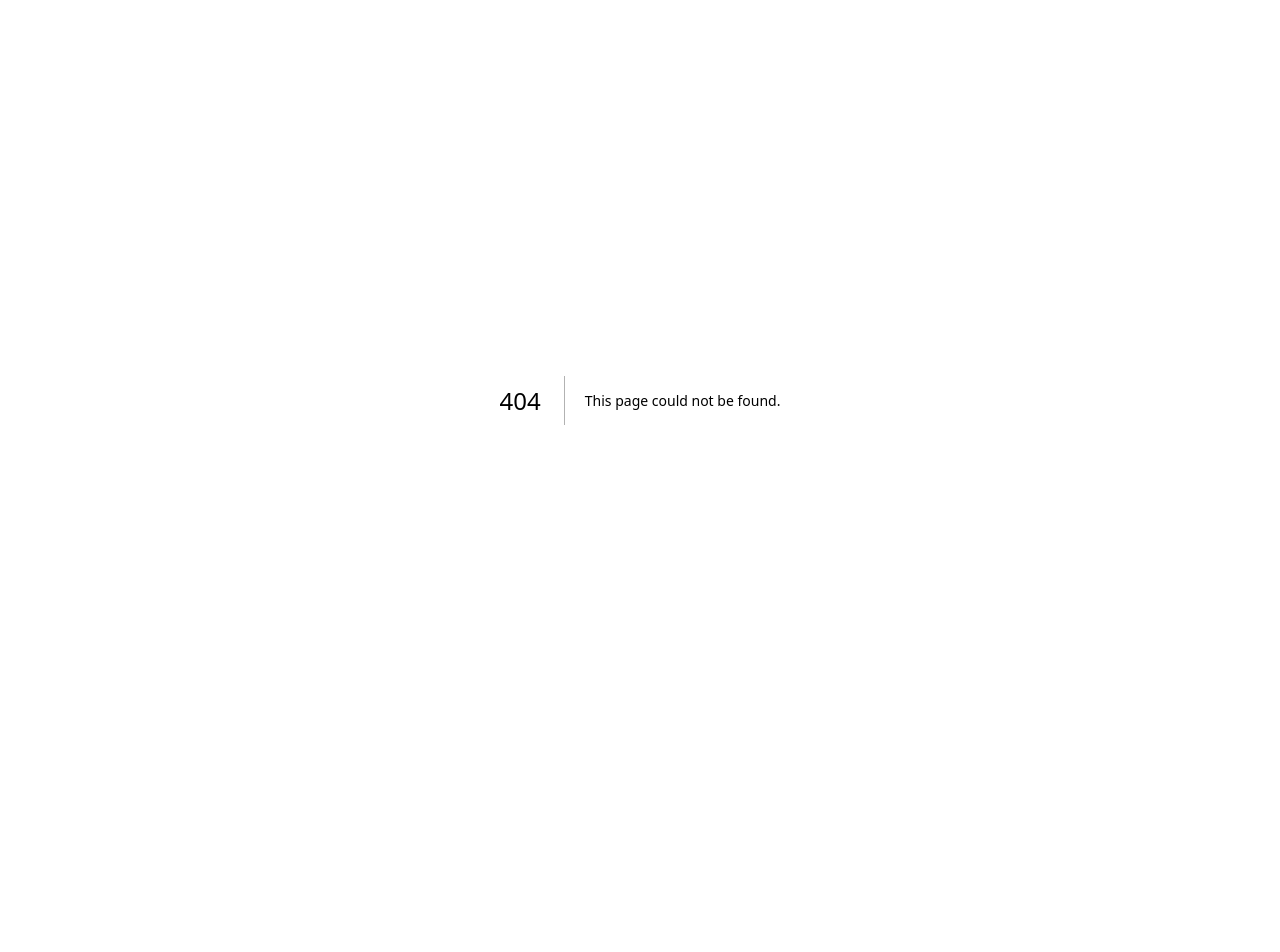
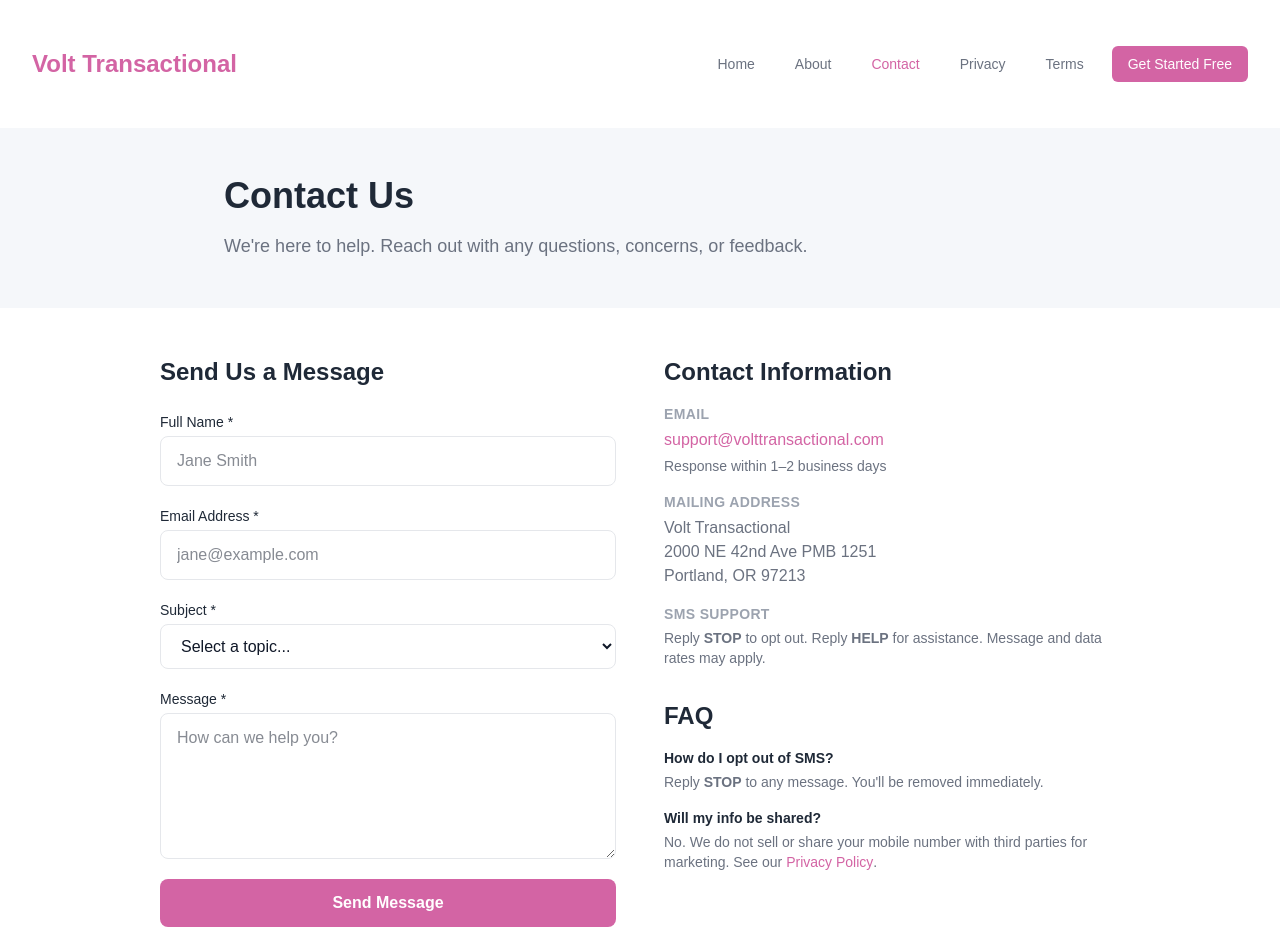
Before and after one commit to Textingman/textingman-volttransactional, a Next.js app: page /contact in a window 1280 px wide. Before the commit this address had no page. Shown: the top 952 px of the page. Before the commit the page ends 800 px from the top, so only its background shows below. Built offline with nearby package versions, Linux system fonts and the light colour scheme.

Commit message:
Initial site setup: Volt Transactional

```diff
--- /dev/null
+++ b/app/contact/page.tsx
@@ -0,0 +1,114 @@
+'use client';
+
+import { useState } from 'react';
+import Navbar from '../components/Navbar';
+import Footer from '../components/Footer';
+
+export default function ContactPage() {
+  const [formData, setFormData] = useState({ name: '', email: '', subject: '', message: '' });
+  const [submitted, setSubmitted] = useState(false);
+  const [submitting, setSubmitting] = useState(false);
+
+  const handleChange = (e: React.ChangeEvent<HTMLInputElement | HTMLTextAreaElement | HTMLSelectElement>) => {
+    setFormData({ ...formData, [e.target.name]: e.target.value });
+  };
+
+  const handleSubmit = async (e: React.FormEvent) => {
+    e.preventDefault();
+    setSubmitting(true);
+    setTimeout(() => { setSubmitting(false); setSubmitted(true); }, 1200);
+  };
+
+  return (
+    <div className="min-h-screen" style={{ backgroundColor: '#FFFFFF' }}>
+      <Navbar />
+      <section className="py-12" style={{ backgroundColor: '#F5F7FA' }}>
+        <div className="max-w-4xl mx-auto px-4 sm:px-6 lg:px-8">
+          <h1 className="text-4xl font-extrabold mb-4" style={{ color: '#1F2937' }}>Contact Us</h1>
+          <p className="text-lg" style={{ color: '#6B7280' }}>We're here to help. Reach out with any questions, concerns, or feedback.</p>
+        </div>
+      </section>
+      <section className="max-w-5xl mx-auto px-4 sm:px-6 lg:px-8 py-12">
+        <div className="grid grid-cols-1 md:grid-cols-2 gap-12">
+          <div>
+            <h2 className="text-2xl font-bold mb-6" style={{ color: '#1F2937' }}>Send Us a Message</h2>
+            {submitted ? (
+              <div className="rounded-xl p-8 text-center" style={{ backgroundColor: '#F0FDF4', border: '1px solid #BBF7D0' }}>
+                <div className="w-16 h-16 rounded-full flex items-center justify-center mx-auto mb-4" style={{ backgroundColor: '#DCFCE7' }}>
+                  <svg className="w-8 h-8" style={{ color: '#16A34A' }} fill="none" stroke="currentColor" viewBox="0 0 24 24">
+                    <path strokeLinecap="round" strokeLinejoin="round" strokeWidth={2} d="M5 13l4 4L19 7" />
+                  </svg>
+                </div>
+                <h3 className="text-xl font-bold mb-2" style={{ color: '#1F2937' }}>Message Sent!</h3>
+                <p style={{ color: '#6B7280' }}>Thank you for reaching out. We'll get back to you within 1–2 business days.</p>
+              </div>
+            ) : (
+              <form onSubmit={handleSubmit} className="space-y-5">
+                <div>
+                  <label className="block text-sm font-medium mb-1" style={{ color: '#1F2937' }}>Full Name *</label>
+                  <input type="text" name="name" required value={formData.name} onChange={handleChange} placeholder="Jane Smith" className="block w-full px-4 py-3 rounded-lg text-gray-900" style={{ border: '1px solid #E5E7EB' }} />
+                </div>
+                <div>
+                  <label className="block text-sm font-medium mb-1" style={{ color: '#1F2937' }}>Email Address *</label>
+                  <input type="email" name="email" required value={formData.email} onChange={handleChange} placeholder="jane@example.com" className="block w-full px-4 py-3 rounded-lg text-gray-900" style={{ border: '1px solid #E5E7EB' }} />
+                </div>
+                <div>
+                  <label className="block text-sm font-medium mb-1" style={{ color: '#1F2937' }}>Subject *</label>
+                  <select name="subject" required value={formData.subject} onChange={handleChange} className="block w-full px-4 py-3 rounded-lg text-gray-900" style={{ border: '1px solid #E5E7EB' }}>
+                    <option value="">Select a topic...</option>
+                    <option value="general">General Inquiry</option>
+                    <option value="sms-optout">SMS Opt-Out Request</option>
+                    <option value="sms-help">SMS Help</option>
+                    <option value="privacy">Privacy / Data Request</option>
+                    <option value="other">Other</option>
+                  </select>
+                </div>
+                <div>
+                  <label className="block text-sm font-medium mb-1" style={{ color: '#1F2937' }}>Message *</label>
+                  <textarea name="message" required rows={5} value={formData.message} onChange={handleChange} placeholder="How can we help you?" className="block w-full px-4 py-3 rounded-lg text-gray-900" style={{ border: '1px solid #E5E7EB' }} />
+                </div>
+                <button type="submit" disabled={submitting} className="w-full py-3 px-6 rounded-lg text-white font-semibold transition-opacity" style={{ backgroundColor: submitting ? '#9CA3AF' : '#d364a4', cursor: submitting ? 'not-allowed' : 'pointer' }}>
+                  {submitting ? 'Sending...' : 'Send Message'}
+                </button>
+              </form>
+            )}
+          </div>
+          <div className="space-y-8">
+            <div>
+              <h2 className="text-2xl font-bold mb-4" style={{ color: '#1F2937' }}>Contact Information</h2>
+              <div className="space-y-4">
+                <div>
+                  <h3 className="text-sm font-semibold uppercase tracking-wide mb-1" style={{ color: '#9CA3AF' }}>Email</h3>
+                  <a href="mailto:support@volttransactional.com" className="text-base font-medium hover:underline" style={{ color: '#d364a4' }}>support@volttransactional.com</a>
+                  <p className="text-sm mt-1" style={{ color: '#6B7280' }}>Response within 1–2 business days</p>
+                </div>
+                <div>
+                  <h3 className="text-sm font-semibold uppercase tracking-wide mb-1" style={{ color: '#9CA3AF' }}>Mailing Address</h3>
+                  <p style={{ color: '#6B7280' }}>Volt Transactional<br />2000 NE 42nd Ave PMB 1251<br />Portland, OR 97213</p>
+                </div>
+                <div>
+                  <h3 className="text-sm font-semibold uppercase tracking-wide mb-1" style={{ color: '#9CA3AF' }}>SMS Support</h3>
+                  <p className="text-sm" style={{ color: '#6B7280' }}>Reply <strong>STOP</strong> to opt out. Reply <strong>HELP</strong> for assistance. Message and data rates may apply.</p>
+                </div>
+              </div>
+            </div>
+            <div>
+              <h2 className="text-2xl font-bold mb-4" style={{ color: '#1F2937' }}>FAQ</h2>
+              <div className="space-y-4">
+                <div>
+                  <h3 className="text-sm font-semibold mb-1" style={{ color: '#1F2937' }}>How do I opt out of SMS?</h3>
+                  <p className="text-sm" style={{ color: '#6B7280' }}>Reply <strong>STOP</strong> to any message. You'll be removed immediately.</p>
+                </div>
+                <div>
+                  <h3 className="text-sm font-semibold mb-1" style={{ color: '#1F2937' }}>Will my info be shared?</h3>
+                  <p className="text-sm" style={{ color: '#6B7280' }}>No. We do not sell or share your mobile number with third parties for marketing. See our <a href="/privacy" className="font-medium hover:underline" style={{ color: '#d364a4' }}>Privacy Policy</a>.</p>
+                </div>
+              </div>
+            </div>
+          </div>
+        </div>
+      </section>
+      <Footer />
+    </div>
+  );
+}
```
